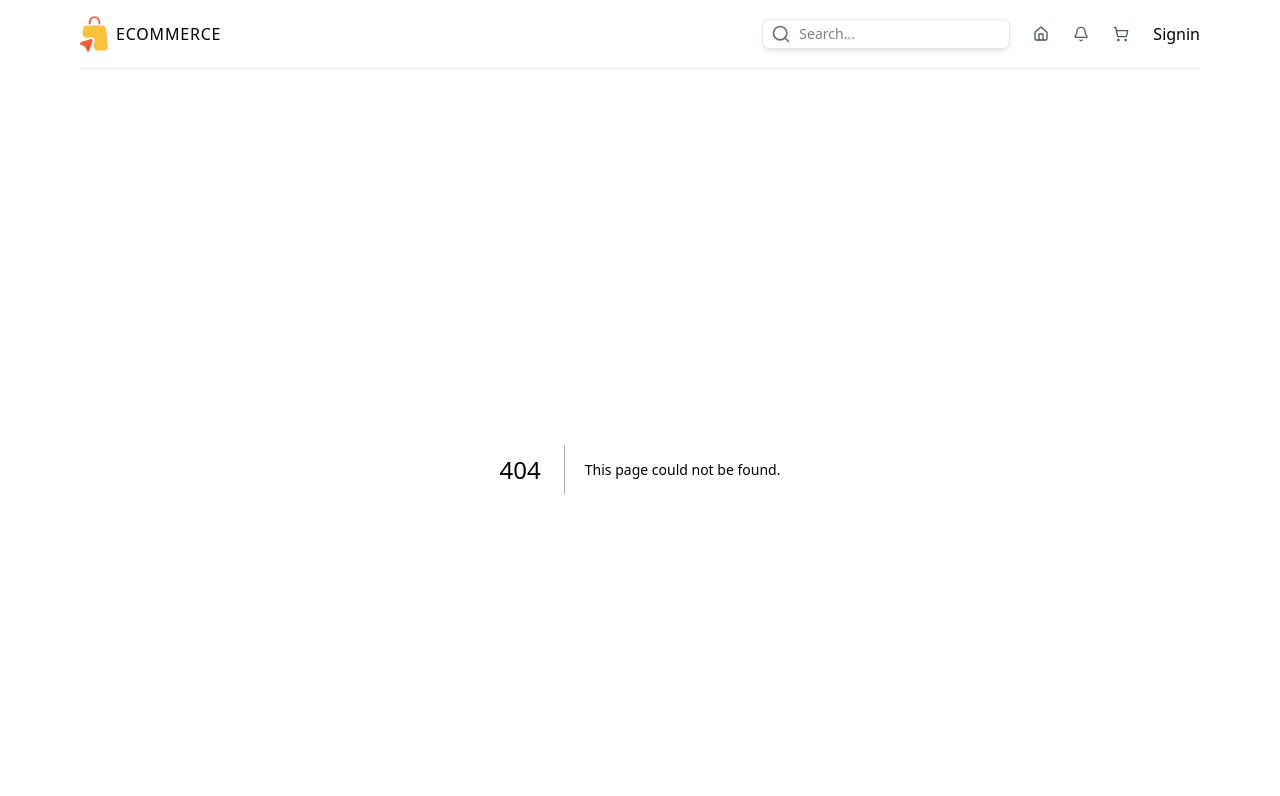
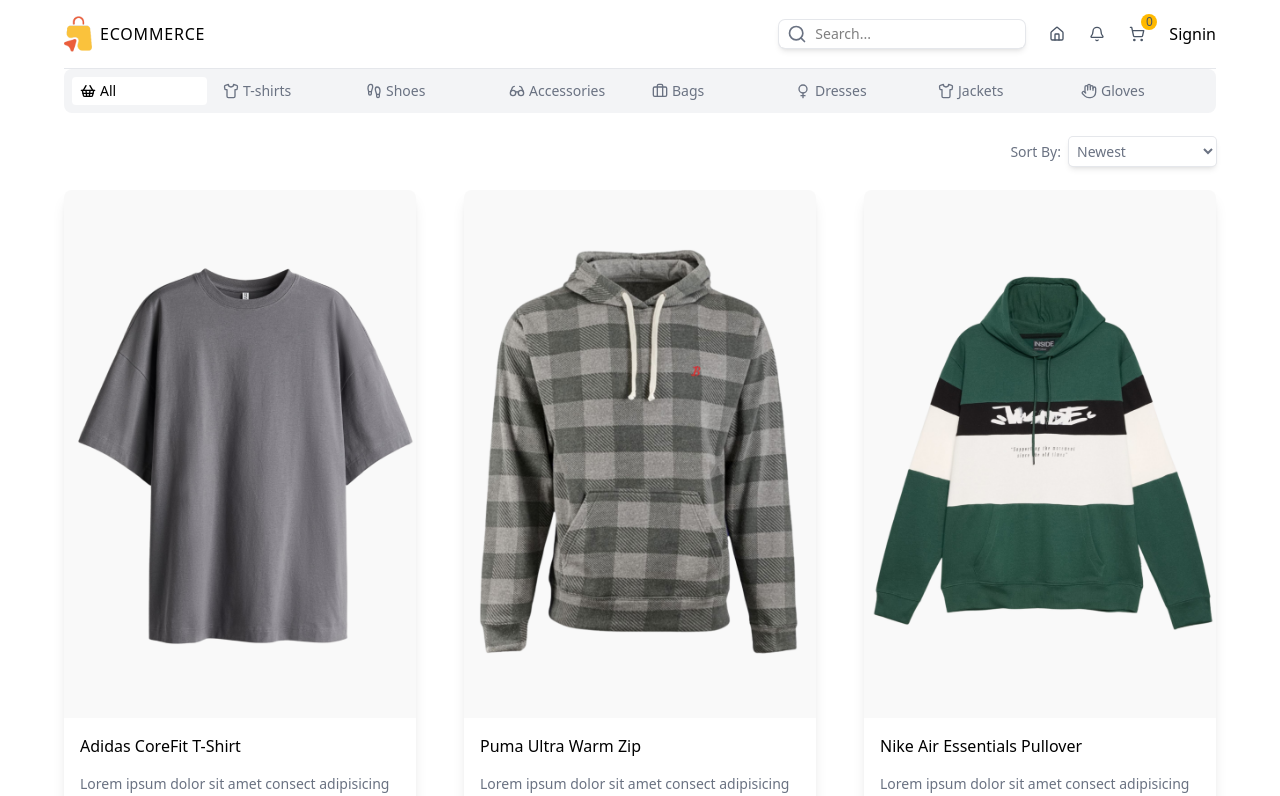
Before and after one commit to thevowels/lama-ecommerce, a Next.js app: page /products in a window 1280 px wide. Before the commit this address had no page. Shown: the top 796 px of the page. Built offline with nearby package versions, Linux system fonts and the light colour scheme.

Commit message:
Implementing shopping cart.

```diff
--- /dev/null
+++ b/src/app/cart/page.tsx
@@ -0,0 +1,156 @@
+"use client";
+
+import { title } from "process";
+import { CartItemType, ProductType } from "../lib/types";
+import { useRouter, useSearchParams } from "next/navigation";
+import Link from "next/link";
+import { ArrowRight } from "lucide-react";
+
+const steps: { id: number; title: string }[] = [
+  {
+    id: 1,
+    title: "Shopping Cart",
+  },
+  {
+    id: 2,
+    title: "Shipping Address",
+  },
+  {
+    id: 3,
+    title: "Payment Method",
+  },
+];
+
+const cartItems: CartItemType[] = [
+  {
+    id: 1,
+    name: "Adidas CoreFit T-Shirt",
+    shortDescription:
+      "Lorem ipsum dolor sit amet consect adipisicing elit lorem ipsum dolor sit.",
+    description:
+      "Lorem ipsum dolor sit amet consect adipisicing elit lorem ipsum dolor sit. Lorem ipsum dolor sit amet consect adipisicing elit lorem ipsum dolor sit. Lorem ipsum dolor sit amet consect adipisicing elit lorem ipsum dolor sit.",
+    price: 39.9,
+    sizes: ["s", "m", "l", "xl", "xxl"],
+    colors: ["gray", "purple", "green"],
+    images: {
+      gray: "/products/1g.png",
+      purple: "/products/1p.png",
+      green: "/products/1gr.png",
+    },
+    quantity: 1,
+    selectedSize: "m",
+    selectedColor: "purple",
+  },
+  {
+    id: 2,
+    name: "Puma Ultra Warm Zip",
+    shortDescription:
+      "Lorem ipsum dolor sit amet consect adipisicing elit lorem ipsum dolor sit.",
+    description:
+      "Lorem ipsum dolor sit amet consect adipisicing elit lorem ipsum dolor sit. Lorem ipsum dolor sit amet consect adipisicing elit lorem ipsum dolor sit. Lorem ipsum dolor sit amet consect adipisicing elit lorem ipsum dolor sit.",
+    price: 59.9,
+    sizes: ["s", "m", "l", "xl"],
+    colors: ["gray", "green"],
+    images: { gray: "/products/2g.png", green: "/products/2gr.png" },
+    quantity: 5,
+    selectedSize: "s",
+    selectedColor: "gray",
+  },
+  {
+    id: 3,
+    name: "Nike Air Essentials Pullover",
+    shortDescription:
+      "Lorem ipsum dolor sit amet consect adipisicing elit lorem ipsum dolor sit.",
+    description:
+      "Lorem ipsum dolor sit amet consect adipisicing elit lorem ipsum dolor sit. Lorem ipsum dolor sit amet consect adipisicing elit lorem ipsum dolor sit. Lorem ipsum dolor sit amet consect adipisicing elit lorem ipsum dolor sit.",
+    price: 69.9,
+    sizes: ["s", "m", "l"],
+    colors: ["green", "blue", "black"],
+    images: {
+      green: "/products/3gr.png",
+      blue: "/products/3b.png",
+      black: "/products/3bl.png",
+    },
+    quantity: 3,
+    selectedSize: "l",
+    selectedColor: "black",
+  },
+];
+export default function Cart() {
+  const searchParams = useSearchParams();
+  const router = useRouter();
+
+  const currentStep = parseInt(searchParams.get("step") || "1");
+  return (
+    <div className="flex flex-col gap-8 items-center justify-center mt-12">
+      <h1 className="text-2xl font-medium">Your Shopping Cart</h1>
+      {/* Steps */}
+      <div className="flex flex-col lg:flex-row items-center gap-8 lg:gap-16">
+        {steps.map((step) => (
+          <div
+            className={`flex items-center gap-2 border-b-2 pb-4 ${
+              currentStep === step.id ? "border-gray-800" : "border-gray-200"
+            }`}
+            key={step.id}
+          >
+            <div
+              className={` w-6 h-6 p-4 items-center text-white rounded-full flex justify-center ${
+                currentStep === step.id ? "bg-gray-800" : "bg-slate-400"
+              }`}
+            >
+              {step.id}
+            </div>
+            <p
+              className={`text-sm font-medium ${
+                currentStep === step.id ? "text-slate-900" : "text-slate-400"
+              }`}
+            >
+              {step.title}
+            </p>
+          </div>
+        ))}
+      </div>
+      {/* STEPS & DETAILS */}
+      <div className="w-full flex flex-col lg:flex-row gap-16">
+        {/* Steps */}
+        <div className="w-full lg:flex-7/12 shadow-lg border border-gray-100 p-8 rounded-lg flex flex-col gap-8">
+          asd
+        </div>
+        {/* Details */}
+        <div className="w-full lg:flex-5/12 shadow-lg border border-gray-100 p-8 rounded-lg flex flex-col gap-8">
+          <h1>Card Details</h1>
+          <div className="border-b border-gray-200">
+            <div className="flex items-center justify-between mb-2">
+              <span className="text-gray-400 text-xs">Subtotal</span>
+              <span className="font-medium">$169.70</span>
+            </div>
+            <div className="flex items-center justify-between mb-2">
+              <span className="text-gray-400 text-xs">Discount (10%)</span>
+              <span className="font-medium text-red-700">$169.70</span>
+            </div>
+            <div className="flex items-center justify-between mb-2">
+              <span className="text-gray-400 text-xs">Shipping Fee</span>
+              <span className="font-medium">$10</span>
+            </div>
+          </div>
+          <div className="flex items-center justify-between">
+            <span className="font-medium">Total</span>
+            <span className="font-medium">$10</span>
+          </div>
+          {currentStep === 1 && (
+            <button
+              className="flex w-full text-center
+			 items-center justify-center gap-2
+			  bg-slate-900 text-slate-200 py-2
+			  rounded-md cursor-pointer"
+              onClick={() => router.push("/cart?step=2", { scroll: false })}
+            >
+              Continue <ArrowRight />
+            </button>
+          )}
+        </div>
+      </div>
+      <div>Products</div>
+    </div>
+  );
+}
--- /dev/null
+++ b/src/app/components/Filter.tsx
@@ -0,0 +1,26 @@
+"use client";
+
+import { usePathname, useRouter, useSearchParams } from "next/navigation";
+
+export default function Filter() {
+  const searchParams = useSearchParams();
+  const router = useRouter();
+  const pathname = usePathname();
+
+  const handleFilter = (value:string) => {
+	const params = new URLSearchParams(searchParams);
+	params.set("sort", value);
+	router.push(`${pathname}?${params.toString()}`, {scroll:false});
+  }
+  return (
+    <div className="flex items-center justify-end text-sm  gap-2 text-gray-500 my-6">
+      <span>Sort By:</span>
+      <select name="sort" id="sort" className=" ring-1 ring-gray-200 shadow-md p-1 rounded-sm" onChange={(e) => handleFilter(e.target.value)}>
+        <option value="newest">Newest</option>
+        <option value="oldest">Oldest</option>
+        <option value="asc">Price: Low to High</option>
+        <option value="desc">Price: High to Low</option>
+      </select>
+    </div>
+  );
+}
--- a/src/app/components/Navbar.tsx
+++ b/src/app/components/Navbar.tsx
@@ -2,6 +2,7 @@
 import Link from "next/link";
 import SearchBar from "./SearchBar";
 import { Bell, Home, ShoppingCart } from "lucide-react";
+import ShoppingCartIcon from "./ShoppingCartIcon";
 
 export default function Navbar() {
     return (
@@ -26,7 +27,7 @@
                     <Home className="w-4 h-4 text-gray-600 "/>
                 </Link>
                 <Bell className="w-4 h-4 text-gray-600 "/>
-                <ShoppingCart className="w-4 h-4 text-gray-600 "/>
+				<ShoppingCartIcon/>
                 <Link href="/login">Signin</Link>
             </div>
 
--- /dev/null
+++ b/src/app/components/PaymentForm.tsx
@@ -0,0 +1,7 @@
+export default function PaymentForm(){
+	return (
+		<div>
+			PaymentForm
+		</div>
+	)
+}
--- a/src/app/components/ProductList.tsx
+++ b/src/app/components/ProductList.tsx
@@ -4,6 +4,7 @@
 import Categories from "./Categories";
 import ProductCard from "./ProductCard";
 import Link from "next/link";
+import Filter from "./Filter";
 
 const dummyproducts: ProductType[] = [
   {
@@ -116,11 +117,12 @@
   },
 ];
 
-export default function ProductList({category}: {category: string}) {
+export default function ProductList({category, params}: {category: string, params: "homepage" | "products"}) {
     const [products, setProducts] = useState<ProductType[]>(dummyproducts);
     return (
         <div>
             <Categories/>
+			{params === "products" ? <Filter/>: null}
             <div className="grid grid-cols-1 sm:grid-cols-2 xl:grid-cols-3 2xl:grid-cols-4 gap-12">
                 {products.map((product) => (
                     <ProductCard key={product.id} product={product} />
--- /dev/null
+++ b/src/app/components/ShippingForm.tsx
@@ -0,0 +1,7 @@
+export default function ShippingForm(){
+	return (
+		<div>
+			Shipping Form
+		</div>
+	)
+}
--- /dev/null
+++ b/src/app/components/ShoppingCartIcon.tsx
@@ -0,0 +1,13 @@
+"use client";
+
+import { ShoppingCart } from "lucide-react";
+import Link from "next/link";
+
+export default function ShoppingCartIcon() {
+  return (
+    <Link href="/cart" className="relative">
+      <ShoppingCart className="w-4 h-4 text-gray-600 " />
+	  <span className="absolute -top-3 -right-3 bg-amber-400 text-gray-600 rounded-full w-4 h-4 text-xs flex items-center justify-center font-medium">0</span>
+    </Link>
+  );
+}
--- a/src/app/layout.tsx
+++ b/src/app/layout.tsx
@@ -29,7 +29,7 @@
       <body
         className={`${geistSans.variable} ${geistMono.variable} antialiased`}
       >
-        <div className="mx-auto p-4 sm:max-w-xl  md:max-w-2xl lg: max-w-3xl xl:max-w-6xl">
+        <div className="mx-auto p-4 sm:px-0 sm:max-w-xl  md:max-w-2xl lg: max-w-3xl xl:max-w-6xl">
           <Navbar/>
           {children}
           <Footer/>
--- a/src/app/lib/types.ts
+++ b/src/app/lib/types.ts
@@ -17,3 +17,9 @@
     slug: string;
     icon: React.ReactNode;
 }
+
+export type CartItemType = ProductType & {
+	quantity: number,
+	selectedSize: string,
+	selectedColor: string,
+}
--- a/src/app/page.tsx
+++ b/src/app/page.tsx
@@ -8,7 +8,7 @@
       <div className="relative aspect-3/1 mb-12 ">
         <Image src="/featured.png" alt="featured" fill/>
       </div>
-      <ProductList category={category}/>
+      <ProductList category={category} params="homepage"/>
     </div>
   )
 }
--- /dev/null
+++ b/src/app/products/page.tsx
@@ -0,0 +1,12 @@
+import ProductList from "../components/ProductList";
+
+export default async function Products({
+  searchParams,
+}: {
+  searchParams: Promise<{ category: string }>;
+}) {
+	const category = (await searchParams).category;
+  return <div>
+	<ProductList category={category} params="products"/>
+  </div>;
+}
```
